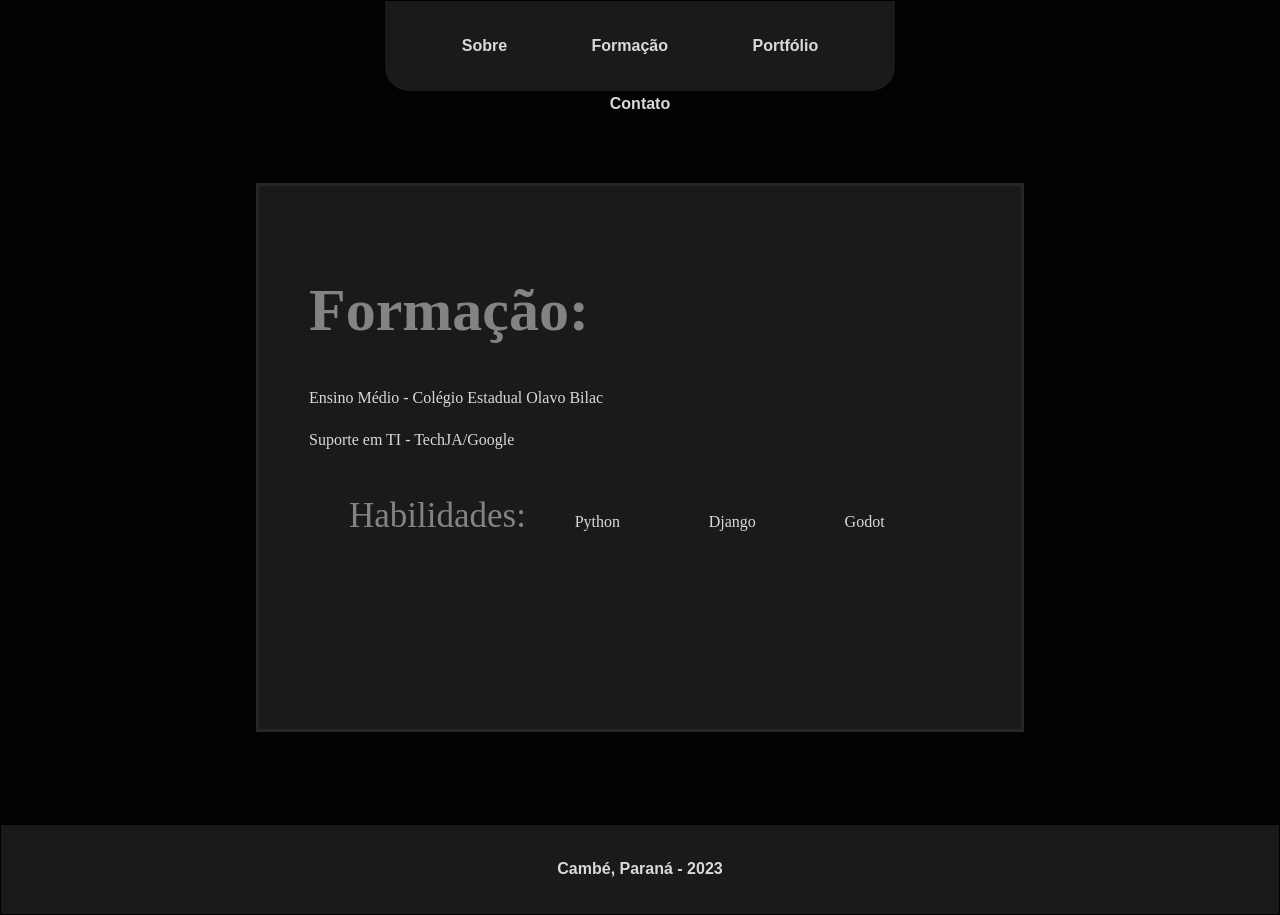
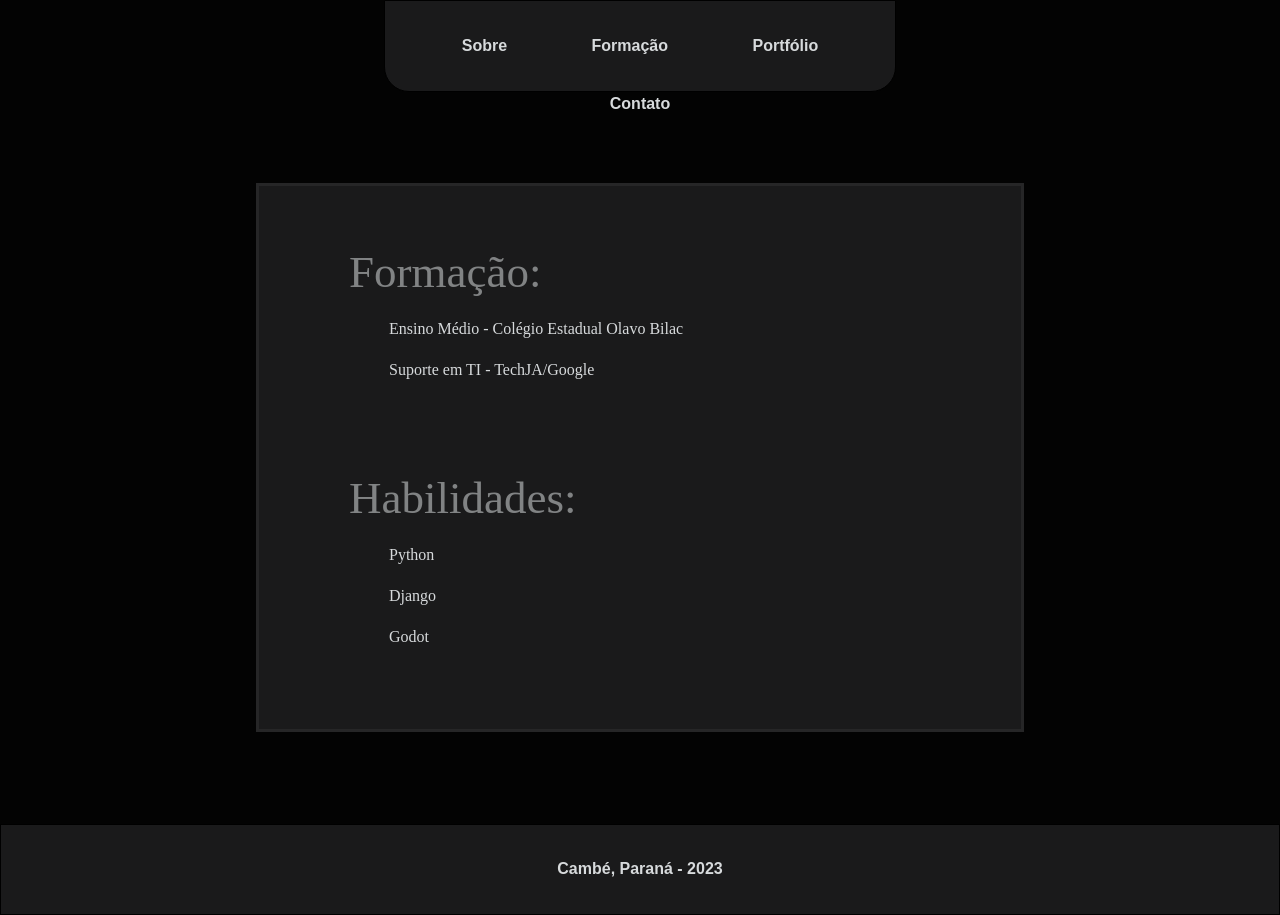
Before and after one commit to jptwo676/trabalho_fund_web, a plain HTML site: page formacao.html in a window 1280 px wide. Drawn offline with Linux system fonts and the light colour scheme.

Commit message:
itens do formacao transformados em lista e estruturados

```diff
--- a/formacao.html
+++ b/formacao.html
@@ -19,10 +19,12 @@
         </nav>
             <div class="cont" id="cont">
                 <div id="box-cont">
-                    <span class="linha_unica"id="titulo"><h1>Formação:</h1></span>
                     <article id="exib">
-                            <p>Ensino Médio - Colégio Estadual Olavo Bilac</p>
-                            <p>Suporte em TI - TechJA/Google</p>
+                        <ul id="linhaFormacao">Formação:
+                            <li>Ensino Médio - Colégio Estadual Olavo Bilac</li>
+                            <li>Suporte em TI - TechJA/Google</li>
+                        </u1>
+                        <br>
                         <ul id="habilidadesP">Habilidades:
                             <li>Python</li>
                             <li>Django </li>
--- a/style.css
+++ b/style.css
@@ -15,11 +15,6 @@ body {
 }
 
 /* usaveis */
-.linha_unica {
-    font-size: 30px;
-    white-space: nowrap;
-    color: #818384;
-}
 
 
 /* nav-menu */
@@ -61,18 +56,39 @@ li {
 }
 
 
+/* lista - formacao*/
+
+#linhaFormacao {
+    font-size: 45px;
+    color: #818384;
+    margin: 0;
+
+}
+
+#linhaFormacao > li {
+    font-size: 16px;
+    color: #D7DADC;
+    display: block;
+    line-height: 1px;
+
+}
+
 
 
 /* lista - habiliades prog */
 
 #habilidadesP {
-    font-size: 35px;
+    font-size: 45px;
     color: #818384;
+    padding: 0;
+
 }
 
 #habilidadesP > li {
     font-size: 16px;
     color: #D7DADC;
+    display: block;
+    line-height: 1px ;
 }
 
 
```
Lines whose indentation alone changed are shown as unchanged.
